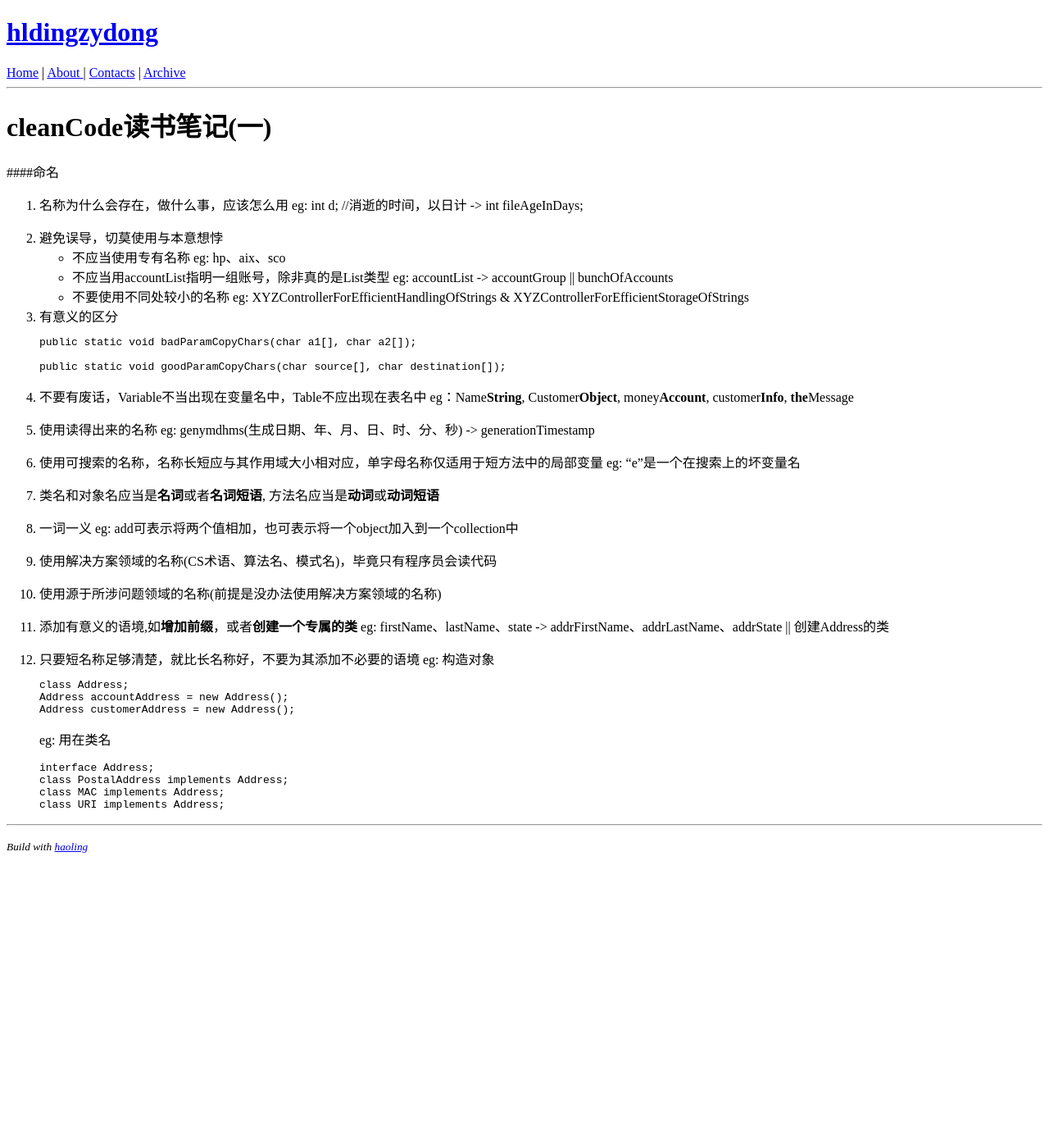
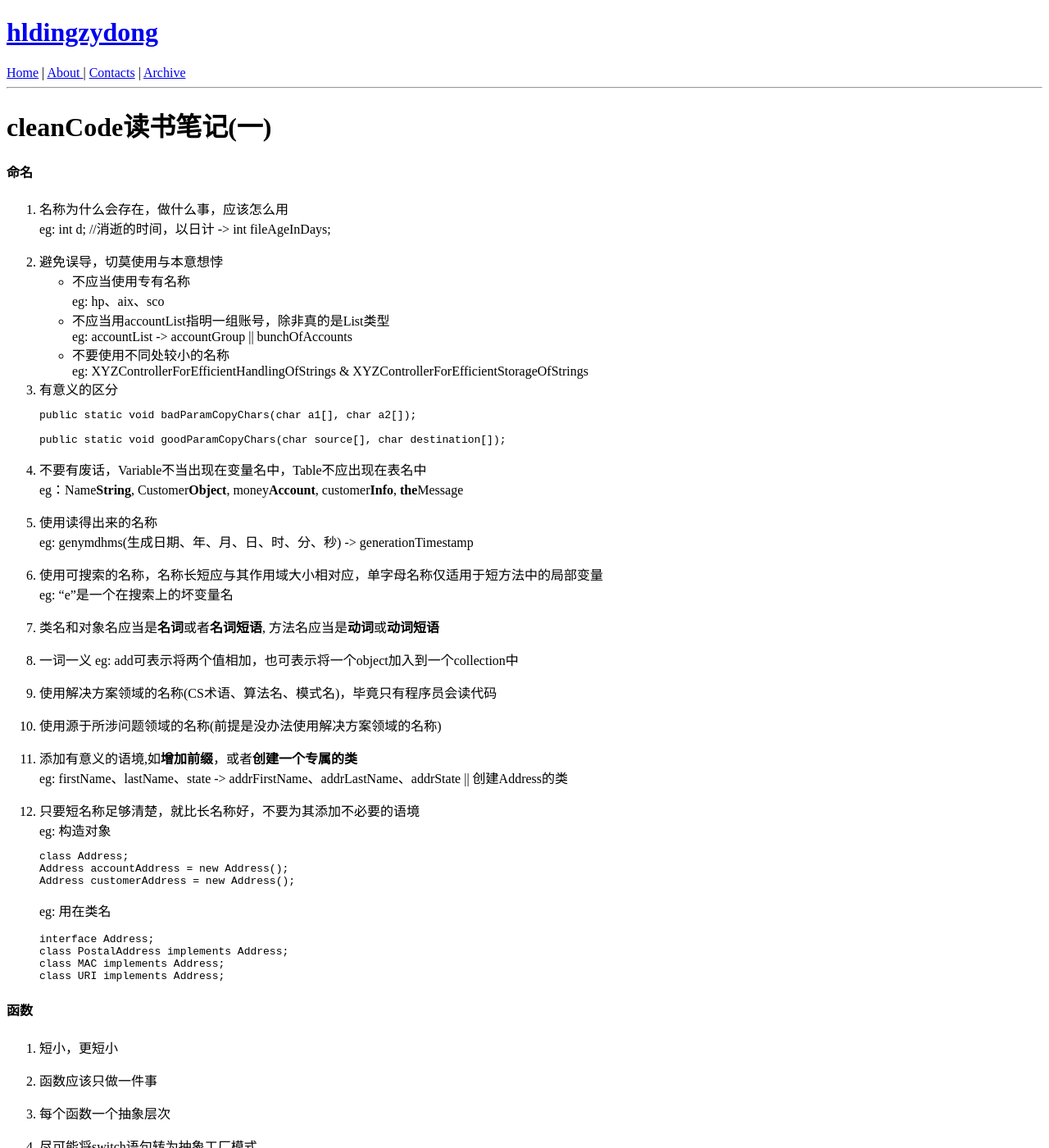
Before and after one commit to hldingzydong/hldingzydong.github.io, a Jekyll site: the page built from _posts/2019-12-1-cleanCode读书笔记(一).md, in a window 1280 px wide and 1400 px high. Shown: the whole window at 82% size. Built offline with Jekyll 4.4.1, drawn with Linux system fonts in a browser that asks for light colours; some of the changed text lies outside the part shown.

Commit message:
modify blan space

````diff
--- a/_posts/2019-12-1-cleanCode读书笔记(一).md
+++ b/_posts/2019-12-1-cleanCode读书笔记(一).md
@@ -3,17 +3,17 @@ layout: post
 title:  cleanCode读书笔记(一)
 date:   2019-12-1
 ---
-####命名
+#### 命名
 1. 名称为什么会存在，做什么事，应该怎么用
    eg: int d;  //消逝的时间，以日计 ->  int fileAgeInDays;
 
 2. 避免误导，切莫使用与本意想悖
    - 不应当使用专有名称
-  	 eg: hp、aix、sco
+     eg: hp、aix、sco
    - 不应当用accountList指明一组账号，除非真的是List类型
-  	 eg: accountList  ->  accountGroup || bunchOfAccounts
+     eg: accountList  ->  accountGroup || bunchOfAccounts
    - 不要使用不同处较小的名称
-  	 eg:  XYZControllerForEfficientHandlingOfStrings & XYZControllerForEfficientStorageOfStrings
+     eg:  XYZControllerForEfficientHandlingOfStrings & XYZControllerForEfficientStorageOfStrings
 3. 有意义的区分
    ```
    public static void badParamCopyChars(char a1[], char a2[]);
@@ -21,8 +21,7 @@ date:   2019-12-1
    public static void goodParamCopyChars(char source[], char destination[]);
    ```
 4. 不要有废话，Variable不当出现在变量名中，Table不应出现在表名中
-   eg：Name**String**, Customer**Object**, money**Account**, customer**Info**,
-   **the**Message
+   eg：Name**String**, Customer**Object**, money**Account**, customer**Info**, **the**Message
 
 5. 使用读得出来的名称
    eg: genymdhms(生成日期、年、月、日、时、分、秒) -> generationTimestamp
@@ -40,19 +39,39 @@ date:   2019-12-1
 10. 使用源于所涉问题领域的名称(前提是没办法使用解决方案领域的名称)
 
 11. 添加有意义的语境,如**增加前缀**，或者**创建一个专属的类**
-	eg: firstName、lastName、state   ->  addrFirstName、addrLastName、addrState || 创建Address的类
+    eg: firstName、lastName、state   ->  addrFirstName、addrLastName、addrState || 创建Address的类
 
 12. 只要短名称足够清楚，就比长名称好，不要为其添加不必要的语境
-	eg: 构造对象
+    eg: 构造对象
 	```
 	class Address;
 	Address accountAddress = new Address();
 	Address customerAddress = new Address();
 	```
-	eg: 用在类名
+	  eg: 用在类名
 	```
 	interface Address;
 	class PostalAddress implements Address;
 	class MAC implements Address;
 	class URI implements Address;
 	```
+
+
+#### 函数
+1. 短小，更短小
+
+2. 函数应该只做一件事
+
+3. 每个函数一个抽象层次
+
+4. 尽可能将switch语句转为抽象工厂模式
+
+5. 使用描述性的名称，命名方式应当保持一致
+   、、、
+   public void includeSetupAndTeardownPages();
+   public void includeSetupPages();
+   public void includeSuiteSetupPage();
+   public void includeSetupPage();
+   、、、
+
+6. 函数参数
````
